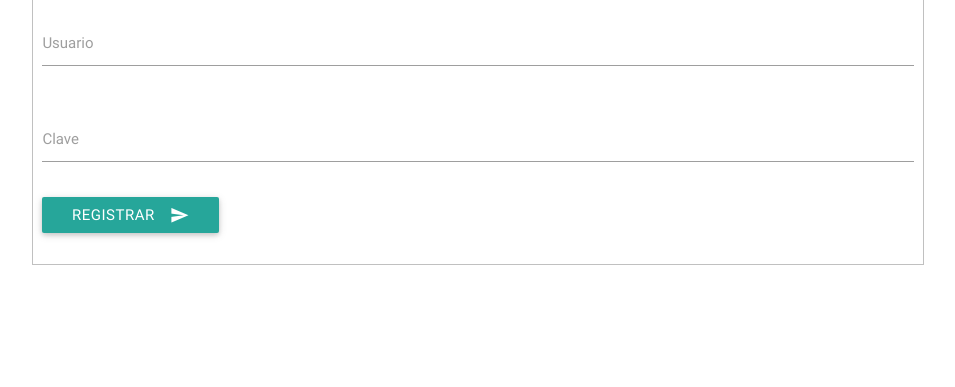
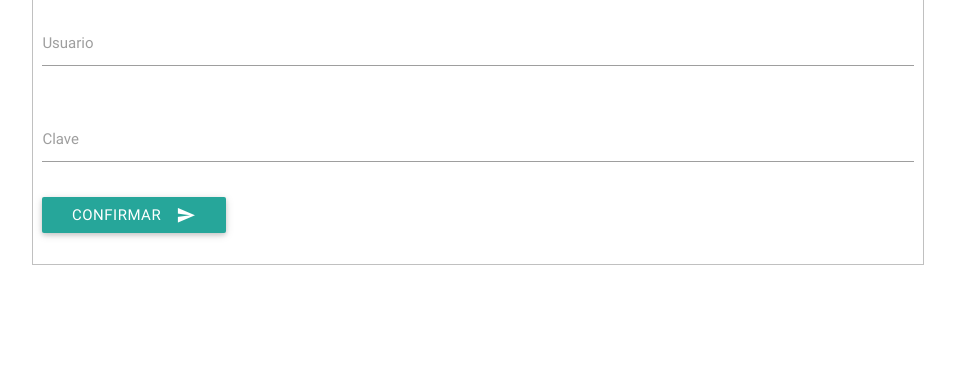
Before and after one commit to Reynald0/Real, a Django app: page /login/ in a window 1280 px wide. Shown: the part 141-528 px from the top of the page, without its empty margins (162-1117 px from the left). Run offline with Django 3.2, Linux system fonts and the light colour scheme; some libraries are stand-ins or nearby versions.

Commit message:
Mensaje en boton

```diff
--- a/templates/snippets/form.html
+++ b/templates/snippets/form.html
@@ -24,7 +24,7 @@
             <a href="{% url 'inicio' %}" class="btn btn-default" role="button"><i class="material-icons left">verified_user</i>Entendido</a>
           {% endif %}
         {% else %}
-        <button class="btn waves-effect waves-light" type="submit" name="bRegistrar">Registrar
+        <button class="btn waves-effect waves-light" type="submit" name="bHecho">Confirmar
             <i class="material-icons right">send</i>
           </button>
         {% endif %}
```
